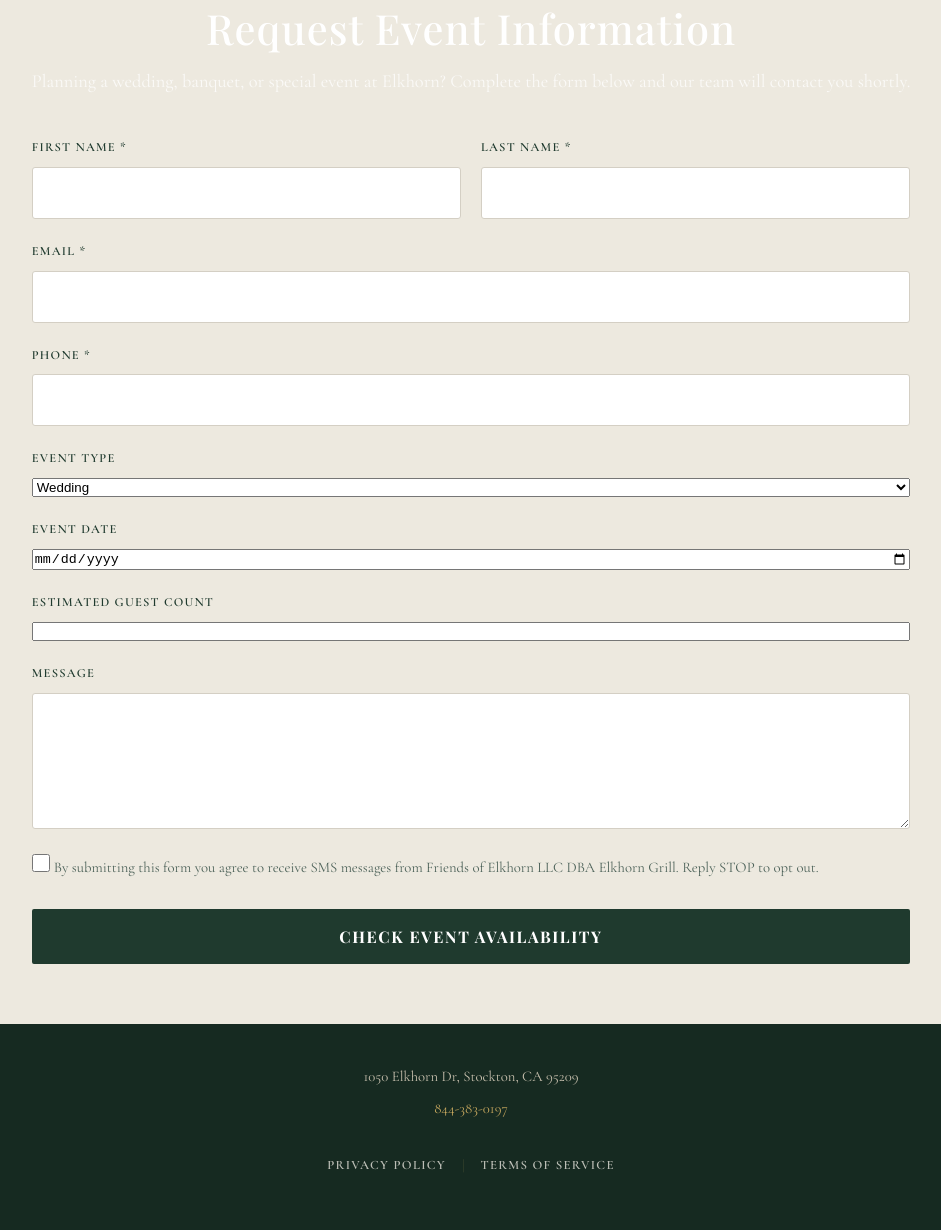
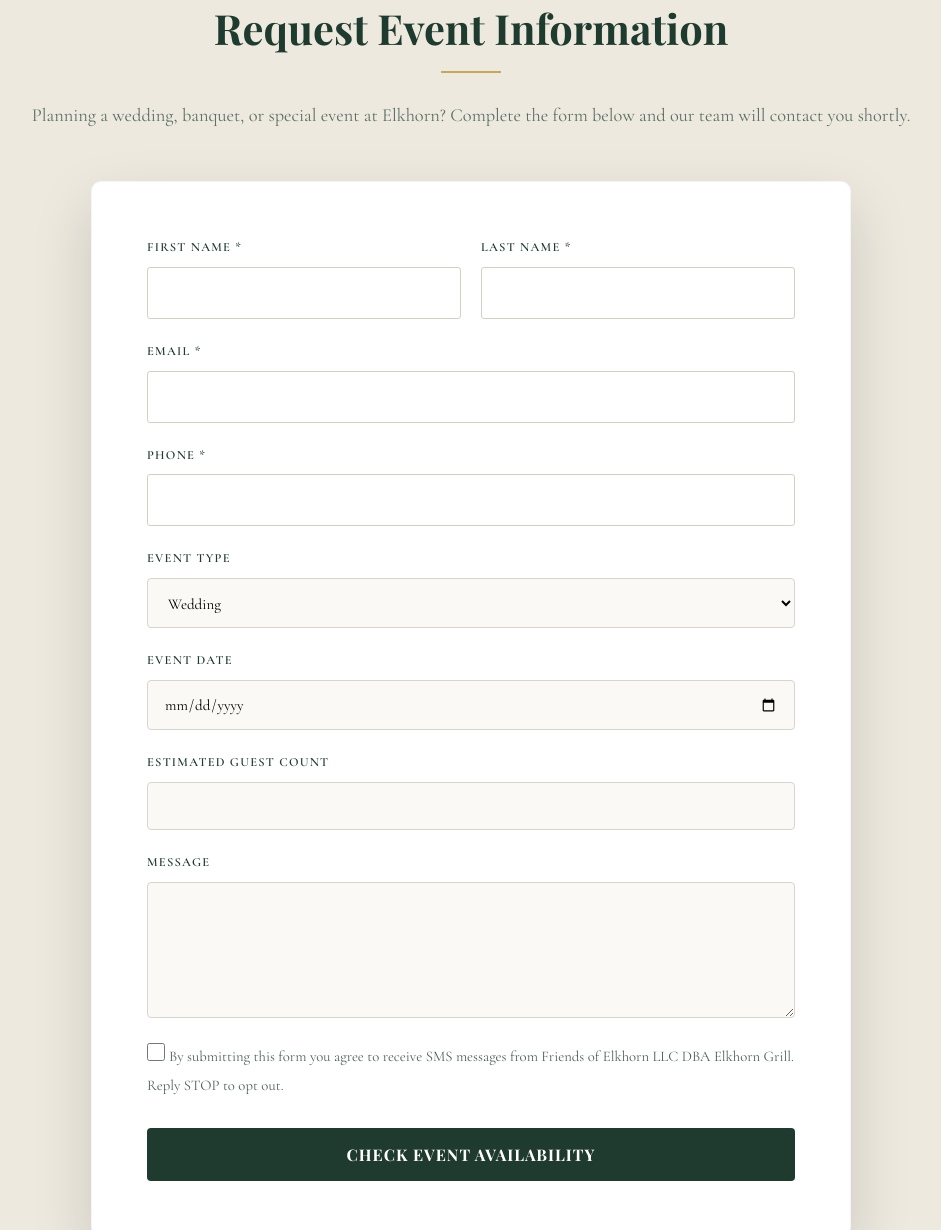
Before and after one commit to Solynx-Solutions/elkhorn-info, a plain HTML site: page index.html in a window 1280 px wide. Shown: the part 1669-2899 px from the top of the page, without its empty margins (169-1110 px from the left). Drawn offline with nearby package versions, Linux system fonts and the light colour scheme.

Commit message:
Improve event inquiry form styling and readability

```diff
--- a/styles.css
+++ b/styles.css
@@ -681,6 +681,15 @@ p {
   margin-bottom: 12px;
 }
 
+.inquiry-container h2::after {
+  content: "";
+  display: block;
+  width: 60px;
+  height: 2px;
+  background: var(--clr-gold);
+  margin: 18px auto 26px auto;
+}
+
 .inquiry-container p {
   color: var(--clr-text-muted);
   font-size: 1.15rem;
@@ -688,27 +697,62 @@ p {
   margin-bottom: 40px;
 }
 
-.inquiry-section h2 {
-  color: #ffffff;
-  font-weight: 500;
-  letter-spacing: 1px;
+/* Premium Form Container */
+.inquiry-form {
+  max-width: 760px;
+  margin: 50px auto 0 auto;
+  padding: 55px;
+  background: #ffffff;
+  border-radius: 10px;
+  box-shadow: 0 25px 60px rgba(0, 0, 0, 0.15);
+  border: 1px solid rgba(0, 0, 0, 0.04);
+  text-align: left;
 }
 
-.inquiry-section p {
-  color: rgba(255, 255, 255, 0.85);
+/* Input / select / textarea */
+.inquiry-form input,
+.inquiry-form select,
+.inquiry-form textarea {
+  width: 100%;
+  padding: 14px 16px;
+  border: 1px solid #d9d5cc;
+  border-radius: 4px;
+  font-size: 15px;
+  font-family: var(--font-body);
+  background: #faf9f6;
+  transition: all 0.25s ease;
 }
 
-.form-wrapper {
+/* Premium focus effect */
+.inquiry-form input:focus,
+.inquiry-form select:focus,
+.inquiry-form textarea:focus {
+  outline: none;
+  border-color: var(--clr-gold);
   background: #ffffff;
-  padding: 50px;
-  border-radius: 12px;
-  box-shadow: 0 30px 80px rgba(0, 0, 0, 0.35);
+  box-shadow: 0 0 0 3px rgba(198, 167, 94, 0.18);
 }
 
-.form-wrapper iframe {
+/* Submit button overrides */
+.inquiry-form .submit-btn {
+  margin-top: 12px;
   width: 100%;
-  min-height: 900px;
+  background: var(--clr-green);
+  color: #fff;
+  padding: 16px;
+  font-size: 16px;
+  font-weight: 600;
+  letter-spacing: 1px;
+  border-radius: 4px;
   border: none;
+  cursor: pointer;
+  transition: all 0.25s ease;
+}
+
+.inquiry-form .submit-btn:hover {
+  background: var(--clr-gold);
+  transform: translateY(-2px);
+  box-shadow: 0 10px 25px rgba(0, 0, 0, 0.2);
 }
 
 /* ── CTA Toggle Button ─────────────────────────── */
@@ -1360,3 +1404,17 @@ p {
   height: 54px;
   filter: drop-shadow(0 0 3px rgba(255, 255, 255, 0.8));
 }
+
+/* ─────────────────────────────────────────────────
+   11. RESPONSIVE — INQUIRY FORM
+───────────────────────────────────────────────── */
+
+@media (max-width: 768px) {
+  .form-row {
+    grid-template-columns: 1fr;
+  }
+
+  .inquiry-form {
+    padding: 35px 24px;
+  }
+}
```
